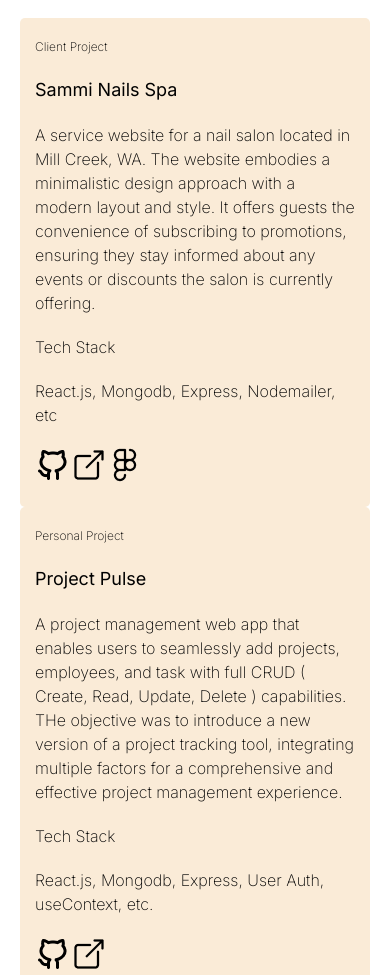
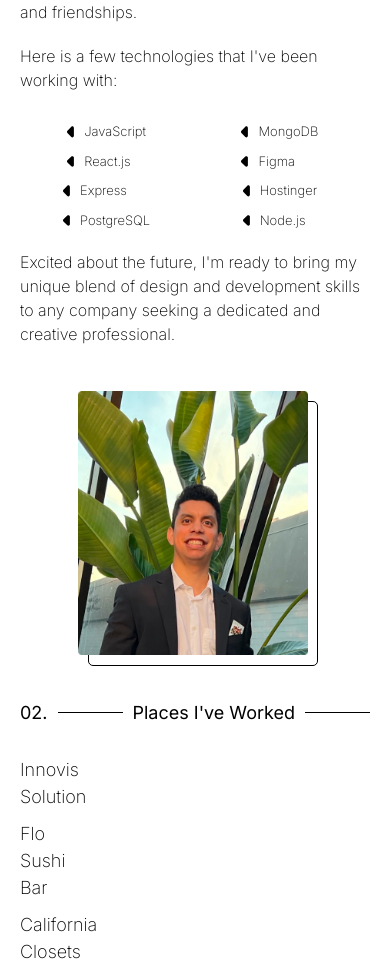
Before and after one commit to JCBardellini/portfolio, a React (Vite) app: page / in a window 390 px wide. Shown: the part 1022-1997 px from the top of the page. Built offline with nearby package versions, Linux system fonts and the light colour scheme.

Commit message:
about section responsive

```diff
--- a/src/App.jsx
+++ b/src/App.jsx
@@ -1,8 +1,4 @@
 import "./App.css";
-import Navbar from "./Components/Navbar/Navbar";
-import About from "./Components/about/About";
-import Home from "./Components/home/Home";
-import Work from "./Components/work/Work";
 import Layout from "./Pages";
 
 function App() {
--- a/src/Components/about/About.jsx
+++ b/src/Components/about/About.jsx
@@ -1,4 +1,7 @@
 import React from "react";
+import css from "./about.module.css";
+import bulletPoint from "../../assets/Icons/optionsVector.svg";
+import userImg from "../../assets/img/userImg.png";
 
 const About = () => {
   const aboutMeContent = {
@@ -9,18 +12,61 @@ const About = () => {
     paragraphThree:
       "Currently freelancing to gain experience, I’m reaching out to small businesses, revamping their websites, and not just creating an online presence but also building lasting memories and friendships.",
   };
+  const technologies = [
+    "JavaScript",
+    "React.js",
+    "MongoDB",
+    "Figma",
+    "Express",
+    "PostgreSQL",
+    "Hostinger",
+    "Node.js",
+  ];
   return (
-    <section>
+    <section id="aboutSection">
       <div className="titleContainer">
         <h3 className="sectionNumber">01.</h3>
         <span className="line"></span>
         <h3 className="sectionTitle">About Me</h3>
         <span className="line"></span>
       </div>
-      <p>{aboutMeContent.paragraphOne}</p>
-      <p>{aboutMeContent.paragraphTwo}</p>
-      <p>{aboutMeContent.paragraphThree}</p>
-      <p></p>
+      <div id={css.aboutSectionContainer}>
+        <div className={css.aboutContentContainer}>
+          <p>{aboutMeContent.paragraphOne}</p>
+          <p>{aboutMeContent.paragraphTwo}</p>
+          <p>{aboutMeContent.paragraphThree}</p>
+          <p>Here is a few technologies that I've been working with:</p>
+          <div className={css.technologyContainer}>
+            {[0, 2, 4, 6].map((startIndex) => (
+              <ul key={startIndex} className={css.technologyList}>
+                {technologies
+                  .slice(startIndex, startIndex + 2)
+                  .map((tech, index) => (
+                    <li key={index} className={css.eachTechnology}>
+                      <img src={bulletPoint} alt="custom bullet point" />
+                      {tech}
+                    </li>
+                  ))}
+              </ul>
+            ))}
+          </div>
+
+          <p>
+            Excited about the future, I'm ready to bring my unique blend of
+            design and development skills to any company seeking a dedicated and
+            creative professional.
+          </p>
+        </div>
+        <div className={css.imgContainer}>
+          <div className={css.imgBorder}></div>
+          {/* add a carousel of imgs */}
+          <img
+            className={css.responsiveImg}
+            src={userImg}
+            alt="Jc Bardellini"
+          />
+        </div>
+      </div>
     </section>
   );
 };
--- /dev/null
+++ b/src/Components/about/about.module.css
@@ -0,0 +1,80 @@
+#aboutSectionContainer {
+  display: flex;
+  justify-content: space-between;
+  align-items: center;
+  gap: 50px;
+  margin: 20px 0;
+  width: 99%;
+}
+
+.aboutContentContainer {
+  display: flex;
+  flex-direction: column;
+  gap: 20px;
+  margin: 20px 0;
+  width: 70%;
+}
+.technologyContainer {
+  display: flex;
+  gap: 50px;
+  width: 70%;
+}
+.technologyList {
+  list-style-type: none;
+  margin: auto;
+}
+.eachTechnology {
+  display: flex;
+  gap: 10px;
+  margin: 10px 0;
+  font-size: 13px;
+  font-weight: 200;
+}
+.imgBorder {
+  border-radius: 5px;
+  width: 18.6875rem;
+  height: 21.4375rem;
+  border: 1px solid black;
+  position: absolute;
+  z-index: -1;
+  margin-left: 10px;
+  margin-top: 10px;
+}
+@media (max-width: 1023px) {
+  .technologyContainer {
+    gap: 30px;
+    width: 100%;
+  }
+}
+@media (max-width: 860px) {
+  .imgBorder {
+    width: 230px;
+    height: 265px;
+  }
+  .imgContainer img {
+    width: 230px;
+  }
+}
+@media (max-width: 767px) {
+  #aboutSectionContainer {
+    flex-direction: column;
+    gap: 25px;
+    margin-bottom: 40px;
+  }
+  .aboutContentContainer {
+    width: 100%;
+  }
+}
+@media (max-width: 500px) {
+  .technologyContainer {
+    /* flex-direction: column; */
+    display: grid;
+    grid-template-columns: 1fr 1fr;
+    grid-template-rows: 1fr 1fr;
+    gap: 0;
+  }
+  .eachTechnology {
+    margin: 0;
+    margin-top: 10px;
+  }
+}
--- a/src/Components/contact/Contact.jsx
+++ b/src/Components/contact/Contact.jsx
@@ -39,7 +39,7 @@ const Contact = () => {
     }
   };
   return (
-    <section>
+    <section id="contactSection">
       <div className="titleContainer">
         <h3 className="sectionNumber">05.</h3>
         <span className="line"></span>
--- a/src/Components/futureProjects/FutureProjects.jsx
+++ b/src/Components/futureProjects/FutureProjects.jsx
@@ -17,7 +17,7 @@ const FutureProjects = () => {
     },
   ];
   return (
-    <section>
+    <section id="futureProjectSection">
       <div className="titleContainer">
         <h3 className="sectionNumber">04.</h3>
         <span className="line"></span>
--- a/src/Components/home/Home.jsx
+++ b/src/Components/home/Home.jsx
@@ -2,7 +2,7 @@ import React from "react";
 
 const Home = () => {
   return (
-    <section>
+    <section id="homeSection">
       <p>Hi, my name is</p>
       <h2>JC Bardellini.</h2>
       <h2>Welcome to my Digital Playground!</h2>
--- a/src/Components/projects/Projecrs.module.css
+++ b/src/Components/projects/Projecrs.module.css
@@ -13,3 +13,6 @@
   background-color: antiquewhite;
   gap: 20px;
 }
+.container {
+  gap: 10px;
+}
--- a/src/Components/projects/Projects.jsx
+++ b/src/Components/projects/Projects.jsx
@@ -79,14 +79,17 @@ const Projects = () => {
   };
 
   return (
-    <section className={`${css.projectsContainer} projects`}>
+    <section
+      id="projectSection"
+      className={`${css.projectsContainer} projects`}
+    >
       <div className="titleContainer">
         <h3 className="sectionNumber">03.</h3>
         <span className="line"></span>
         <h3 className="sectionTitle">Creations I've Built</h3>
         <span className="line"></span>
       </div>
-      <div className={""}>
+      <div className={`${css.container}`}>
         {projectsCompleted.slice(0, showProject).map((eachProject) => (
           <div key={eachProject.id} className={css.eachProjectContainer}>
             <p className="clientTitle">
--- a/src/Components/work/Work.jsx
+++ b/src/Components/work/Work.jsx
@@ -1,14 +1,89 @@
-import React from "react";
+import React, { useState } from "react";
+import css from "./work.module.css";
+import customBullet from "../../assets/Icons/optionsVector.svg";
 
 const Work = () => {
+  // managing state to display the selected role
+  const [displayCompany, setDisplayCompany] = useState(null);
+  // work experience array of objects
+  const workExperience = [
+    {
+      company: "Innovis Solution",
+      role: "Co-Founder",
+      date: "Nov 2023 - present",
+      description: [
+        "Leading a dynamic team of creative professionals in designing, developing, and maintaining web applications.",
+        "Maintain high-level of communications with clients to understand their visions and expectations and collaborating with the team to meet and exceed those expectations.",
+        "Developing and maintaining web applications, stating current with the latest technologies to ensure the delivery of the best practices and experience. ",
+      ],
+    },
+    {
+      company: "Flo Sushi Bar",
+      role: "Server",
+      date: "December 2022 - Present",
+      description: [
+        "Maintain a clean and organized server station.",
+        "Assist customers in their dining experience by taking orders, providing table service, and ensuring that all customer needs are met.",
+        "Assist customers with their orders, ensuring they receive the correct items.",
+      ],
+    },
+    {
+      company: "California Closets",
+      role: "Designer",
+      date: "",
+      description: ["", "", ""],
+    },
+  ];
+  // need to create "toggleDisplayCompany" to show the description for the company i worked for
+  const toggleDisplayCompany = (company) => {
+    setDisplayCompany((prevCompany) => {
+      if (prevCompany === company) return null;
+      else return company;
+    });
+  };
   return (
-    <section>
+    <section id="experienceSection">
       <div className="titleContainer">
         <h3 className="sectionNumber">02.</h3>
         <span className="line"></span>
         <h3 className="sectionTitle">Places I've Worked</h3>
         <span className="line"></span>
       </div>
+      <div className={css.experienceContainer}>
+        {/* Contain company name */}
+        <ul className={css.companyContainer}>
+          {workExperience.map((company) => (
+            <li
+              key={company.company}
+              className={css.company}
+              onClick={() => toggleDisplayCompany(company.company)}
+            >
+              {company.company}
+            </li>
+          ))}
+        </ul>
+        {/* Contains the description */}
+        <div className={css.descriptionContainer}>
+          {workExperience.map((work) => (
+            <div key={work.company}>
+              {displayCompany === work.company && (
+                <div>
+                  <h3>{`${work.role} @ ${work.company}`}</h3>
+                  <p>{work.date}</p>
+                  <ul>
+                    {work.description.map((item, index) => (
+                      <li key={index} className={css.descriotionBulletPoint}>
+                        <img src={customBullet} alt="bullet point" />
+                        {item}
+                      </li>
+                    ))}
+                  </ul>
+                </div>
+              )}
+            </div>
+          ))}
+        </div>
+      </div>
     </section>
   );
 };
--- /dev/null
+++ b/src/Components/work/work.module.css
@@ -0,0 +1,23 @@
+.experienceContainer {
+  display: flex;
+  justify-content: space-between;
+  margin: 20px 0;
+}
+.companyContainer {
+  width: 20%;
+}
+.company {
+  margin: 10px 0;
+  font-size: 18px;
+  font-weight: 200;
+  list-style-type: none;
+}
+.descriptionContainer {
+  width: 79%;
+}
+.descriotionBulletPoint {
+  list-style-type: none;
+  display: flex;
+  gap: 10px;
+  margin: 10px 0;
+}
--- a/src/Pages/index.jsx
+++ b/src/Pages/index.jsx
@@ -6,7 +6,7 @@ const { Navbar, About, Contact, Footer, FutureProjects, Home, Projects, Work } =
 
 const Layout = () => {
   return (
-    <>
+    <main>
       {/* <Navbar /> */}
       <Home />
       <About />
@@ -15,7 +15,7 @@ const Layout = () => {
       <FutureProjects />
       <Contact />
       <Footer />
-    </>
+    </main>
   );
 };
 
--- a/src/index.css
+++ b/src/index.css
@@ -5,9 +5,19 @@
   font-family: "Inter", sans-serif;
 }
 body {
-  margin: 0 50px;
+  margin: 0 40px;
 }
+/* Page Sections */
 
+#aboutSection,
+#homeSection,
+#experienceSection,
+#projectSection,
+#futureProjectSection,
+#contactSection {
+  max-width: 1440px;
+  margin: 0 auto;
+}
 /* Font Sizes */
 
 p {
@@ -24,6 +34,10 @@ h3 {
   font-size: 1.125rem;
   line-height: 150%;
   font-weight: 400;
+}
+li {
+  line-height: 150%;
+  font-weight: 200;
 }
 .clientTitle {
   font-size: 0.75rem;
@@ -59,6 +73,7 @@ h3 {
 }
 
 /* Media queries */
+
 @media (max-width: 767px) {
   body {
     margin: 0 20px;
```
Also changed, not shown: src/assets/Icons/optionsVector.svg (added), src/assets/img/userImg.png (added).
